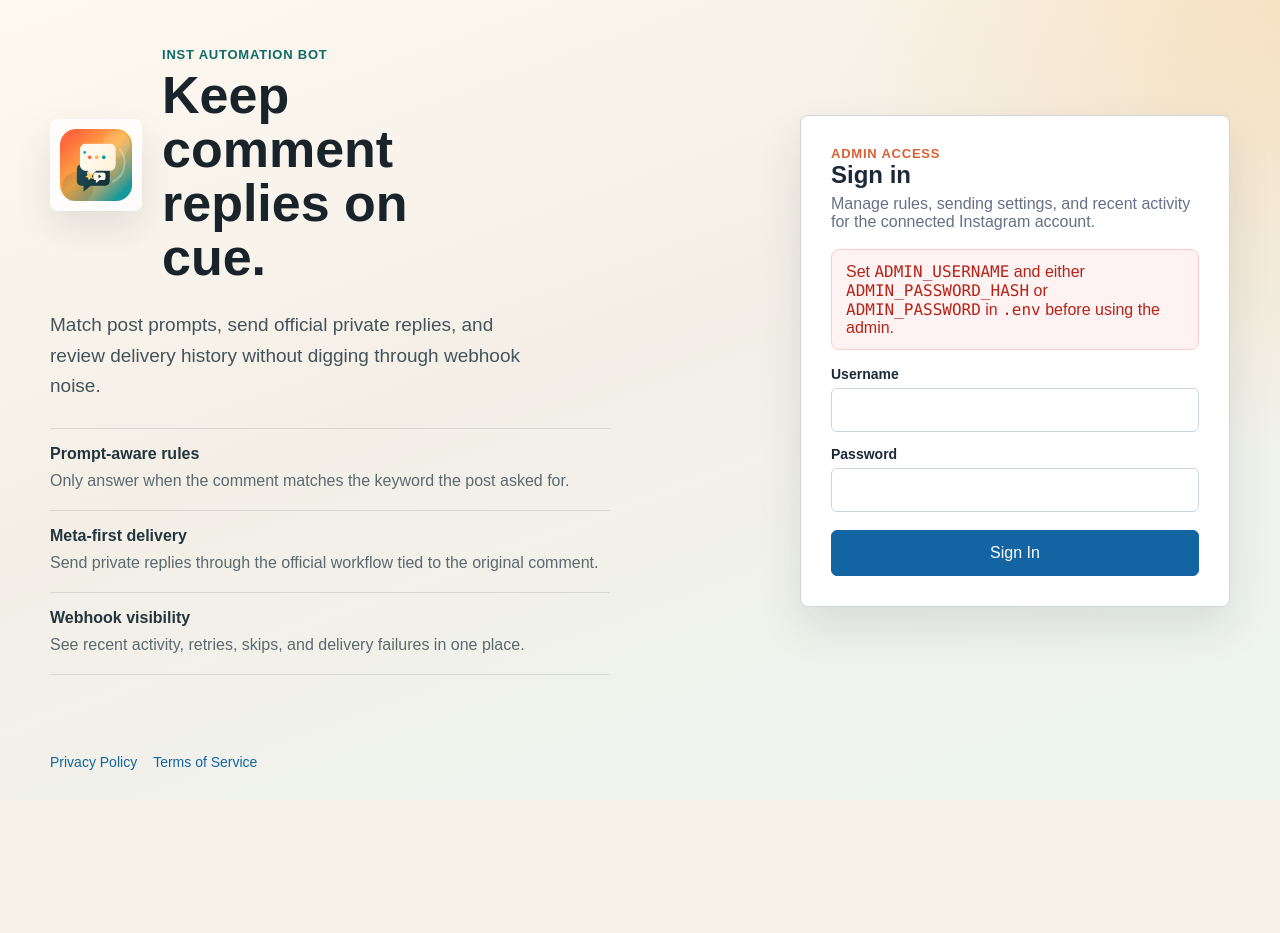
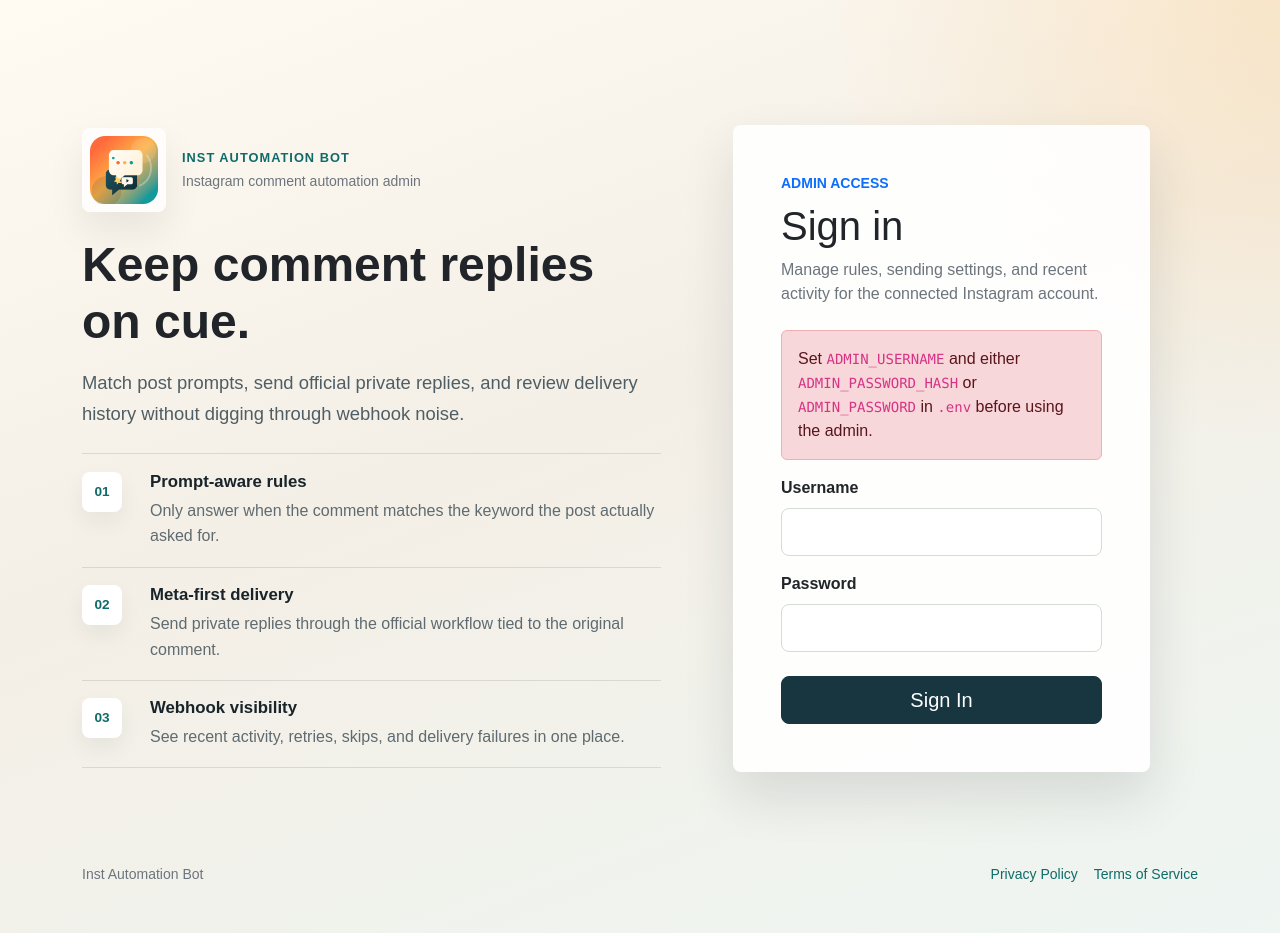
Before and after one commit to sanjaykumar2338/many-chat, a PHP site: page /admin/login.php in a window 1280 px wide. Before the commit the page ends 770 px from the top, so only its background shows below. Run offline with PHP 8.4, Linux system fonts and the light colour scheme.

Commit message:
Rebuild login page with Bootstrap

```diff
--- a/admin/login.php
+++ b/admin/login.php
@@ -41,77 +41,114 @@
     <meta charset="UTF-8">
     <meta name="viewport" content="width=device-width, initial-scale=1.0">
     <title>Inst Automation Bot Login</title>
-    <link rel="stylesheet" href="../assets/admin.css">
+    <link rel="stylesheet" href="https://cdn.jsdelivr.net/npm/bootstrap@5.3.3/dist/css/bootstrap.min.css">
+    <link rel="stylesheet" href="../assets/login.css">
 </head>
-<body class="login-body">
-<main class="login-shell">
-    <section class="login-intro" aria-labelledby="login-title">
-        <div class="login-brand">
+<body class="login-page">
+<div class="container py-4 py-lg-5">
+    <main class="min-vh-100 d-flex align-items-center">
+        <div class="row g-4 g-xl-5 align-items-center w-100">
+            <section class="col-lg-7 order-2 order-lg-1" aria-labelledby="login-title">
+                <div class="login-hero pe-xl-4">
+                    <div class="d-flex align-items-center gap-3 mb-4">
                         <div class="login-brand-mark">
                             <img
-                    class="login-art"
+                                class="img-fluid rounded-2"
                                 src="../assets/inst-automation-bot-icon-1024.png"
                                 alt="Inst Automation Bot app icon">
                         </div>
-            <div class="login-brand-copy">
-                <p class="login-kicker">Inst Automation Bot</p>
-                <h1 id="login-title">Keep comment replies on cue.</h1>
+                        <div>
+                            <p class="hero-kicker mb-1">Inst Automation Bot</p>
+                            <p class="text-secondary mb-0 small">Instagram comment automation admin</p>
                         </div>
                     </div>
 
-        <p class="login-copy">Match post prompts, send official private replies, and review delivery history without digging through webhook noise.</p>
+                    <h1 id="login-title" class="display-5 fw-semibold text-dark mb-3">Keep comment replies on cue.</h1>
+                    <p class="hero-copy mb-4">Match post prompts, send official private replies, and review delivery history without digging through webhook noise.</p>
 
-        <div class="login-points" aria-label="Highlights">
+                    <div class="feature-list" aria-label="Highlights">
+                        <div class="feature-item">
+                            <div class="feature-badge">01</div>
                             <div>
-                <strong>Prompt-aware rules</strong>
-                <p>Only answer when the comment matches the keyword the post asked for.</p>
+                                <h2>Prompt-aware rules</h2>
+                                <p>Only answer when the comment matches the keyword the post actually asked for.</p>
                             </div>
+                        </div>
+                        <div class="feature-item">
+                            <div class="feature-badge">02</div>
                             <div>
-                <strong>Meta-first delivery</strong>
+                                <h2>Meta-first delivery</h2>
                                 <p>Send private replies through the official workflow tied to the original comment.</p>
                             </div>
+                        </div>
+                        <div class="feature-item">
+                            <div class="feature-badge">03</div>
                             <div>
-                <strong>Webhook visibility</strong>
+                                <h2>Webhook visibility</h2>
                                 <p>See recent activity, retries, skips, and delivery failures in one place.</p>
+                            </div>
+                        </div>
                     </div>
                 </div>
             </section>
 
-    <section class="login-panel">
-        <p class="login-panel-kicker">Admin Access</p>
-        <h2>Sign in</h2>
-        <p class="muted">Manage rules, sending settings, and recent activity for the connected Instagram account.</p>
+            <section class="col-lg-5 order-1 order-lg-2">
+                <div class="card border-0 shadow-sm login-card">
+                    <div class="card-body p-4 p-lg-5">
+                        <p class="text-uppercase small fw-semibold text-primary mb-2">Admin Access</p>
+                        <h2 class="h1 mb-2">Sign in</h2>
+                        <p class="text-secondary mb-4">Manage rules, sending settings, and recent activity for the connected Instagram account.</p>
 
                         <?php if (!$isConfigured): ?>
-            <div class="notice error">
+                            <div class="alert alert-danger mb-3" role="alert">
                                 Set <code>ADMIN_USERNAME</code> and either <code>ADMIN_PASSWORD_HASH</code> or <code>ADMIN_PASSWORD</code> in <code>.env</code> before using the admin.
                             </div>
                         <?php endif; ?>
 
                         <?php if ($error !== null): ?>
-            <div class="notice error"><?= e($error) ?></div>
+                            <div class="alert alert-danger mb-3" role="alert"><?= e($error) ?></div>
                         <?php endif; ?>
 
-        <form method="post" class="stack">
+                        <form method="post">
                             <input type="hidden" name="_csrf" value="<?= e(Csrf::token()) ?>">
 
-            <label>
-                <span>Username</span>
-                <input type="text" name="username" autocomplete="username" required>
-            </label>
+                            <div class="mb-3">
+                                <label class="form-label fw-semibold" for="username">Username</label>
+                                <input
+                                    class="form-control form-control-lg"
+                                    id="username"
+                                    type="text"
+                                    name="username"
+                                    autocomplete="username"
+                                    required>
+                            </div>
 
-            <label>
-                <span>Password</span>
-                <input type="password" name="password" autocomplete="current-password" required>
-            </label>
+                            <div class="mb-4">
+                                <label class="form-label fw-semibold" for="password">Password</label>
+                                <input
+                                    class="form-control form-control-lg"
+                                    id="password"
+                                    type="password"
+                                    name="password"
+                                    autocomplete="current-password"
+                                    required>
+                            </div>
 
-            <button type="submit">Sign In</button>
+                            <button class="btn btn-dark btn-lg w-100" type="submit">Sign In</button>
                         </form>
+                    </div>
+                </div>
             </section>
-    <footer class="public-links public-links-login" aria-label="Public links">
+        </div>
+    </main>
+
+    <footer class="d-flex flex-column flex-lg-row justify-content-between align-items-start align-items-lg-center gap-3 pt-3 small text-secondary">
+        <span>Inst Automation Bot</span>
+        <nav class="d-flex flex-wrap gap-3" aria-label="Public links">
             <a href="../privacy-policy.html">Privacy Policy</a>
             <a href="../terms-of-service.html">Terms of Service</a>
+        </nav>
     </footer>
-</main>
+</div>
 </body>
 </html>
--- /dev/null
+++ b/assets/login.css
@@ -0,0 +1,143 @@
+body.login-page {
+    margin: 0;
+    font-family: Arial, Helvetica, sans-serif;
+    background:
+        radial-gradient(circle at top right, rgba(255, 179, 71, 0.2), transparent 28%),
+        linear-gradient(160deg, #fffaf2 0%, #f4efe6 45%, #eef5f2 100%);
+    color: #18242a;
+}
+
+.login-page a {
+    color: #0f6b68;
+    text-decoration: none;
+}
+
+.login-page a:hover {
+    color: #d85f33;
+    text-decoration: underline;
+}
+
+.login-hero {
+    max-width: 620px;
+}
+
+.login-brand-mark {
+    width: 84px;
+    height: 84px;
+    padding: 8px;
+    border-radius: 8px;
+    background: rgba(255, 255, 255, 0.8);
+    box-shadow: 0 18px 36px rgba(24, 36, 42, 0.08);
+    flex: 0 0 auto;
+}
+
+.hero-kicker {
+    color: #0f6b68;
+    font-size: 0.8rem;
+    font-weight: 700;
+    letter-spacing: 0.08em;
+    text-transform: uppercase;
+}
+
+.hero-copy {
+    max-width: 42rem;
+    font-size: 1.15rem;
+    line-height: 1.7;
+    color: #4f5e64;
+}
+
+.feature-list {
+    border-top: 1px solid rgba(24, 36, 42, 0.12);
+}
+
+.feature-item {
+    display: grid;
+    grid-template-columns: 52px minmax(0, 1fr);
+    gap: 1rem;
+    padding: 1.1rem 0;
+    border-bottom: 1px solid rgba(24, 36, 42, 0.12);
+}
+
+.feature-badge {
+    display: inline-flex;
+    align-items: center;
+    justify-content: center;
+    width: 2.5rem;
+    height: 2.5rem;
+    border-radius: 8px;
+    background: #fff;
+    color: #0f6b68;
+    font-size: 0.85rem;
+    font-weight: 700;
+    box-shadow: 0 10px 22px rgba(24, 36, 42, 0.06);
+}
+
+.feature-item h2 {
+    margin: 0 0 0.35rem;
+    font-size: 1.05rem;
+    font-weight: 700;
+}
+
+.feature-item p {
+    margin: 0;
+    color: #5f6b70;
+    line-height: 1.6;
+}
+
+.login-card {
+    border-radius: 8px;
+    background: rgba(255, 255, 255, 0.92);
+    box-shadow: 0 24px 52px rgba(24, 36, 42, 0.12) !important;
+}
+
+.login-card .form-control {
+    border-radius: 8px;
+    border-color: #d4dcd8;
+}
+
+.login-card .form-control:focus {
+    border-color: #0f6b68;
+    box-shadow: 0 0 0 0.2rem rgba(15, 107, 104, 0.14);
+}
+
+.login-card .btn {
+    border-radius: 8px;
+    background: #173640;
+    border-color: #173640;
+}
+
+.login-card .btn:hover,
+.login-card .btn:focus {
+    background: #0f2830;
+    border-color: #0f2830;
+}
+
+.alert code {
+    word-break: break-word;
+}
+
+@media (max-width: 991.98px) {
+    .login-hero {
+        max-width: 100%;
+    }
+}
+
+@media (max-width: 767.98px) {
+    body.login-page .display-5 {
+        font-size: 2.4rem;
+    }
+
+    .hero-copy {
+        font-size: 1.02rem;
+    }
+
+    .login-brand-mark {
+        width: 72px;
+        height: 72px;
+    }
+
+    .feature-item {
+        grid-template-columns: 1fr;
+        gap: 0.75rem;
+    }
+}
```
Lines whose indentation alone changed are shown as unchanged.
